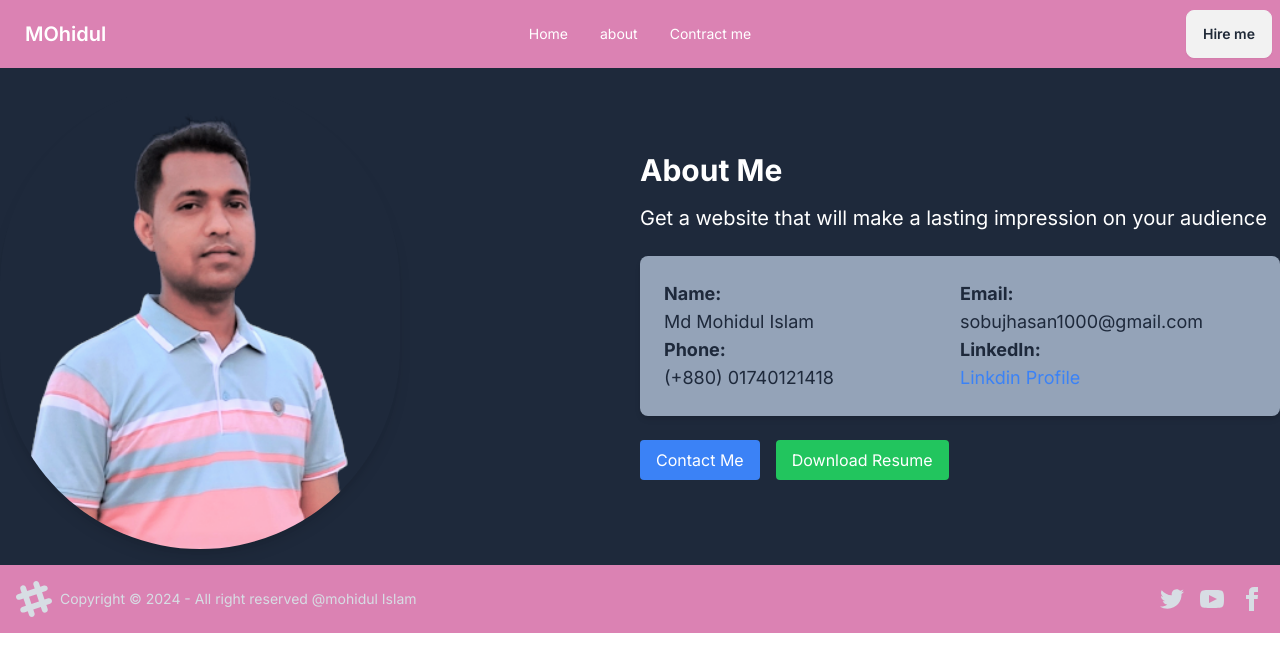
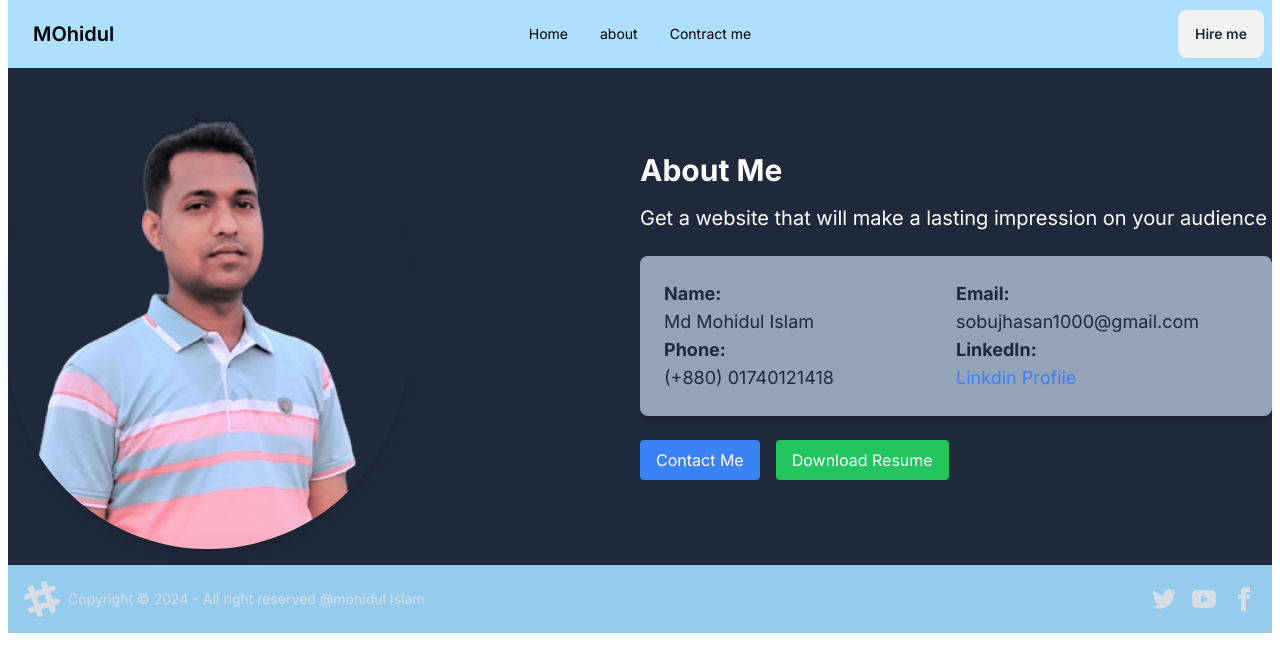
Before and after one commit to sobujhasan1000/mohidul-protfolio, a Next.js app: page /about in a window 1280 px wide. Shown: the top 672 px of the page. Built offline with nearby package versions, Linux system fonts and the light colour scheme.

Commit message:
updata all bg colour

```diff
--- a/src/app/(CommonLayout)/layout.tsx
+++ b/src/app/(CommonLayout)/layout.tsx
@@ -3,7 +3,7 @@ import Navbar from "@/components/shared/Navbar";
 
 const CommonLayOut = ({ children }: { children: React.ReactNode }) => {
   return (
-    <div>
+    <div className="mx-2">
       <Navbar />
       {children}
       <Footer />
--- a/src/app/(CommonLayout)/page.tsx
+++ b/src/app/(CommonLayout)/page.tsx
@@ -16,8 +16,8 @@ const Homepage = async () => {
   const blogs: BlogPost[] = blogData.blog;
 
   return (
-    <div className="bg-[#161516]">
-      <div className="mx-4">
+    <div className="">
+      <div className=" bg-[#C6DEFF]">
         <Banner />
         <Skill skills={skills} />
         <Project />
--- a/src/components/Banner/Banner.tsx
+++ b/src/components/Banner/Banner.tsx
@@ -5,8 +5,8 @@ import Link from "next/link";
 const Banner = () => {
   return (
     <div className="flex flex-col items-center justify-center  mt-0 ">
-      <div className=" text-white flex flex-col md:flex-row items-center bg-gradient-to-r from-[#0a0909] via-[rgb(42,16,58)] to-[#000000] p-10 rounded-lg shadow-md max-w-4xl lg:min-w-full">
-        <div className="text-center md:text-left md:flex-1  md:mb-0  text-white ">
+      <div className=" text-black flex flex-col md:flex-row items-center bg-[#BDEDFF] p-10 rounded-lg shadow-md max-w-4xl lg:min-w-full">
+        <div className="text-center md:text-left md:flex-1  md:mb-0  text-black ">
           <h1 className="text-xl   mb-4">Hello</h1>
           <h2 className="text-3xl font-semibold mb-4">
             I am
--- a/src/components/Footer/Footer.tsx
+++ b/src/components/Footer/Footer.tsx
@@ -3,7 +3,7 @@ import Link from "next/link";
 const Footer = () => {
   return (
     <div>
-      <footer className="footer items-center p-4  bg-[rgba(206,84,151,0.73)] text-neutral-content">
+      <footer className="footer items-center p-4  bg-[#95ccee] text-neutral-content">
         <aside className="items-center grid-flow-col">
           <svg
             width="36"
--- a/src/components/blogs/Blog.tsx
+++ b/src/components/blogs/Blog.tsx
@@ -22,7 +22,7 @@ const Blog = ({ blogs }: { blogs: BlogPost[] }) => {
   };
 
   return (
-    <div className="py-12 bg-gradient-to-r from-[#0a0909] via-[rgb(42,16,58)] to-[#000000]">
+    <div className="py-12 bg-[#AFDCEC]">
       <h1 className="text-center text-4xl font-bold mb-8 text-white">
         My Blog Area
       </h1>
--- a/src/components/shared/Navbar.tsx
+++ b/src/components/shared/Navbar.tsx
@@ -3,7 +3,7 @@ import Link from "next/link";
 const Navbar = () => {
   return (
     <div>
-      <div className="navbar  bg-[rgba(206,84,151,0.73)]">
+      <div className="navbar  bg-[#ADDFFF]">
         <div className="navbar-start">
           <div className="dropdown">
             <div
@@ -28,7 +28,7 @@ const Navbar = () => {
             </div>
             <ul
               tabIndex={0}
-              className="menu menu-sm dropdown-content mt-3 z-[1] p-2 shadow bg-base-100 rounded-box w-52 text-white"
+              className="menu menu-sm dropdown-content mt-3 z-[1] p-2 shadow bg-base-100 rounded-box w-52 text-black"
             >
               <li>
                 <Link href="/">Home</Link>
@@ -41,10 +41,10 @@ const Navbar = () => {
               </li>
             </ul>
           </div>
-          <a className="btn btn-ghost text-xl text-white">MOhidul</a>
+          <a className="btn btn-ghost text-xl text-black">MOhidul</a>
         </div>
         <div className="navbar-center hidden lg:flex">
-          <ul className="menu menu-horizontal px-1 text-white">
+          <ul className="menu menu-horizontal px-1 text-black">
             <li>
               <Link href="/">Home</Link>
             </li>
--- a/src/components/skill/Skill.tsx
+++ b/src/components/skill/Skill.tsx
@@ -57,7 +57,7 @@ const SkillMarquee = ({ skills }: { skills: NewSkill[] }) => {
   const secondRow = skills.slice(skills.length / 2);
 
   return (
-    <div className="relative flex h-[500px] w-full flex-col items-center justify-center overflow-hidden rounded-lg border bg-red-100 md:shadow-xl">
+    <div className="relative flex h-[500px] w-full flex-col items-center justify-center overflow-hidden rounded-lg border bg-[#C2DFFF] md:shadow-xl">
       {/* First Row Marquee */}
       <Marquee pauseOnHover className="[--duration:20s]">
         {firstRow.map((skill) => (
--- a/tailwind.config.ts
+++ b/tailwind.config.ts
@@ -10,80 +10,82 @@ const config: Config = {
   theme: {
     extend: {
       backgroundImage: {
-  			'gradient-radial': 'radial-gradient(var(--tw-gradient-stops))',
-  			'gradient-conic': 'conic-gradient(from 180deg at 50% 50%, var(--tw-gradient-stops))'
+        "gradient-radial": "radial-gradient(var(--tw-gradient-stops))",
+        "gradient-conic":
+          "conic-gradient(from 180deg at 50% 50%, var(--tw-gradient-stops))",
       },
       borderRadius: {
-  			lg: 'var(--radius)',
-  			md: 'calc(var(--radius) - 2px)',
-  			sm: 'calc(var(--radius) - 4px)'
+        lg: "var(--radius)",
+        md: "calc(var(--radius) - 2px)",
+        sm: "calc(var(--radius) - 4px)",
       },
       colors: {
-  			background: 'hsl(var(--background))',
-  			foreground: 'hsl(var(--foreground))',
+        background: "hsl(var(--background))",
+        foreground: "hsl(var(--foreground))",
         card: {
-  				DEFAULT: 'hsl(var(--card))',
-  				foreground: 'hsl(var(--card-foreground))'
+          DEFAULT: "hsl(var(--card))",
+          foreground: "hsl(var(--card-foreground))",
         },
         popover: {
-  				DEFAULT: 'hsl(var(--popover))',
-  				foreground: 'hsl(var(--popover-foreground))'
+          DEFAULT: "hsl(var(--popover))",
+          foreground: "hsl(var(--popover-foreground))",
         },
         primary: {
-  				DEFAULT: 'hsl(var(--primary))',
-  				foreground: 'hsl(var(--primary-foreground))'
+          DEFAULT: "hsl(var(--primary))",
+          foreground: "hsl(var(--primary-foreground))",
         },
         secondary: {
-  				DEFAULT: 'hsl(var(--secondary))',
-  				foreground: 'hsl(var(--secondary-foreground))'
+          DEFAULT: "hsl(var(--secondary))",
+          foreground: "hsl(var(--secondary-foreground))",
         },
         muted: {
-  				DEFAULT: 'hsl(var(--muted))',
-  				foreground: 'hsl(var(--muted-foreground))'
+          DEFAULT: "hsl(var(--muted))",
+          foreground: "hsl(var(--muted-foreground))",
         },
         accent: {
-  				DEFAULT: 'hsl(var(--accent))',
-  				foreground: 'hsl(var(--accent-foreground))'
+          DEFAULT: "hsl(var(--accent))",
+          foreground: "hsl(var(--accent-foreground))",
         },
         destructive: {
-  				DEFAULT: 'hsl(var(--destructive))',
-  				foreground: 'hsl(var(--destructive-foreground))'
+          DEFAULT: "hsl(var(--destructive))",
+          foreground: "hsl(var(--destructive-foreground))",
         },
-  			border: 'hsl(var(--border))',
-  			input: 'hsl(var(--input))',
-  			ring: 'hsl(var(--ring))',
+        border: "hsl(var(--border))",
+        input: "hsl(var(--input))",
+        ring: "hsl(var(--ring))",
         chart: {
-  				'1': 'hsl(var(--chart-1))',
-  				'2': 'hsl(var(--chart-2))',
-  				'3': 'hsl(var(--chart-3))',
-  				'4': 'hsl(var(--chart-4))',
-  				'5': 'hsl(var(--chart-5))'
-  			}
+          "1": "hsl(var(--chart-1))",
+          "2": "hsl(var(--chart-2))",
+          "3": "hsl(var(--chart-3))",
+          "4": "hsl(var(--chart-4))",
+          "5": "hsl(var(--chart-5))",
+        },
       },
       keyframes: {
         marquee: {
           from: {
-  					transform: 'translateX(0)'
+            transform: "translateX(0)",
           },
           to: {
-  					transform: 'translateX(calc(-100% - var(--gap)))'
-  				}
+            transform: "translateX(calc(-100% - var(--gap)))",
           },
-  			'marquee-vertical': {
+        },
+        "marquee-vertical": {
           from: {
-  					transform: 'translateY(0)'
+            transform: "translateY(0)",
           },
           to: {
-  					transform: 'translateY(calc(-100% - var(--gap)))'
-  				}
-  			}
+            transform: "translateY(calc(-100% - var(--gap)))",
+          },
+        },
       },
       animation: {
-  			marquee: 'marquee var(--duration) infinite linear',
-  			'marquee-vertical': 'marquee-vertical var(--duration) linear infinite'
-  		}
-  	}
+        marquee: "marquee var(--duration) infinite linear",
+        "marquee-vertical": "marquee-vertical var(--duration) linear infinite",
       },
+    },
+  },
+
   plugins: [require("daisyui"), require("tailwindcss-animate")],
 };
 export default config;
```
Lines whose indentation alone changed are shown as unchanged.
